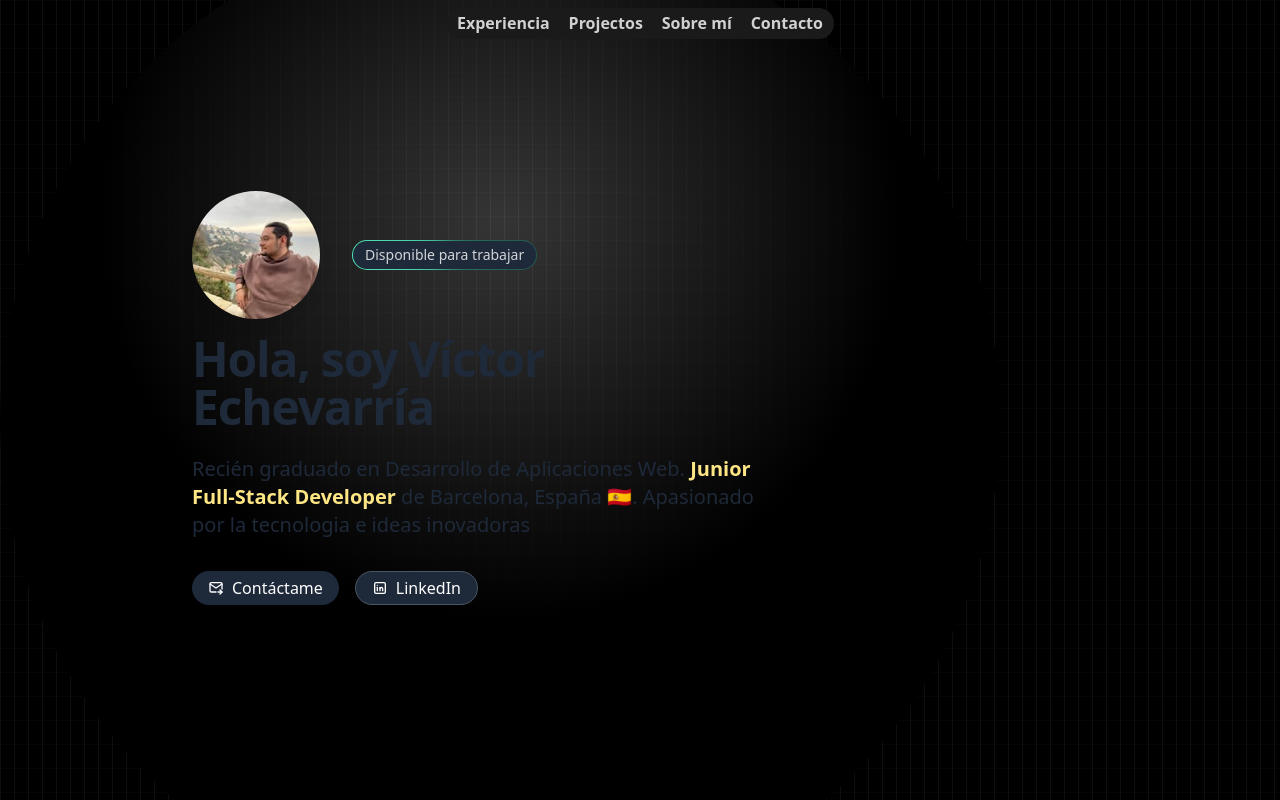
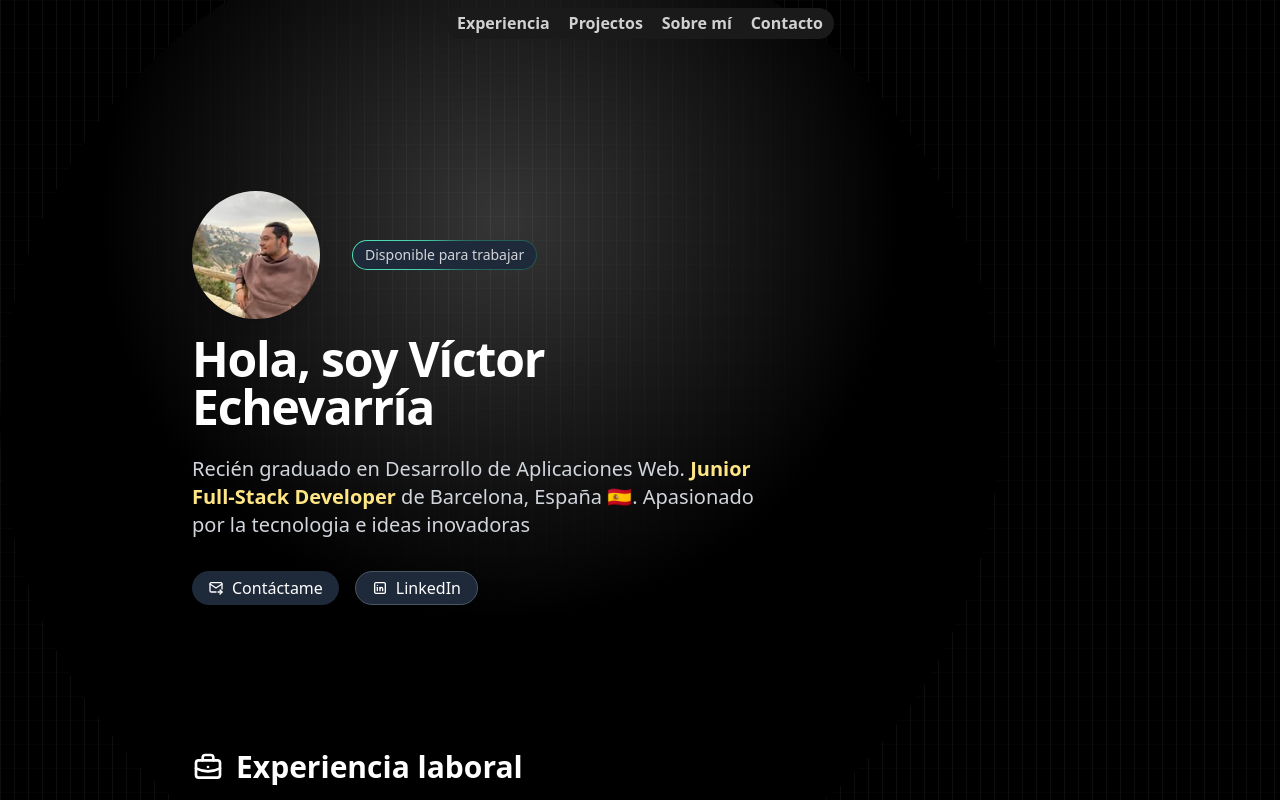
Before and after one commit to victorecheva/portfolio, an Angular app: page / in a window 1280 px wide. Shown: the top 800 px of the page. Built offline with nearby package versions, Linux system fonts and the light colour scheme.

Commit message:
Fix text color and improve heading structure in app and experience sections

```diff
--- a/src/app/app.html
+++ b/src/app/app.html
@@ -10,10 +10,10 @@
     <app-header></app-header>
 
     <app-card>
-      <h1 class="text-4xl font-bold tracking-tight text-gray-800 sm:text-5xl dark:text-white">
+      <h1 class="text-4xl font-bold tracking-tight sm:text-5xl text-white">
         Hola, soy Víctor Echevarría
       </h1>
-      <p class="mt-6 text-xl text-gray-800 dark:[&amp;>strong]:text-yellow-200 [&amp;>strong]:text-yellow-500 [&amp;>strong]:font-semibold dark:text-gray-300">
+      <p class="mt-6 text-xl text-gray-300">
         Recién graduado en Desarrollo de Aplicaciones Web.
         <strong class="text-amber-200">Junior Full-Stack Developer</strong>
         de Barcelona, España 🇪🇸. Apasionado por la tecnologia e ideas inovadoras
--- a/src/app/experience/experience.html
+++ b/src/app/experience/experience.html
@@ -1,6 +1,6 @@
 <section id="experiencia" data-section="experiencia"
     class="section undefined scroll-m-20 w-full mx-auto container lg:max-w-4xl md:max-w-2xl">
-    <h2 class="flex items-center mb-6 text-3xl font-semibold gap-x-3text-white undefined">
+    <h2 class="flex items-center mb-6 text-3xl font-semibold gap-x-3 text-white undefined">
         <svg
             class="size-8" width="24" height="24" viewBox="0 0 24 24" stroke-width="2" stroke="currentColor" fill="none"
             stroke-linecap="round" stroke-linejoin="round">
```
